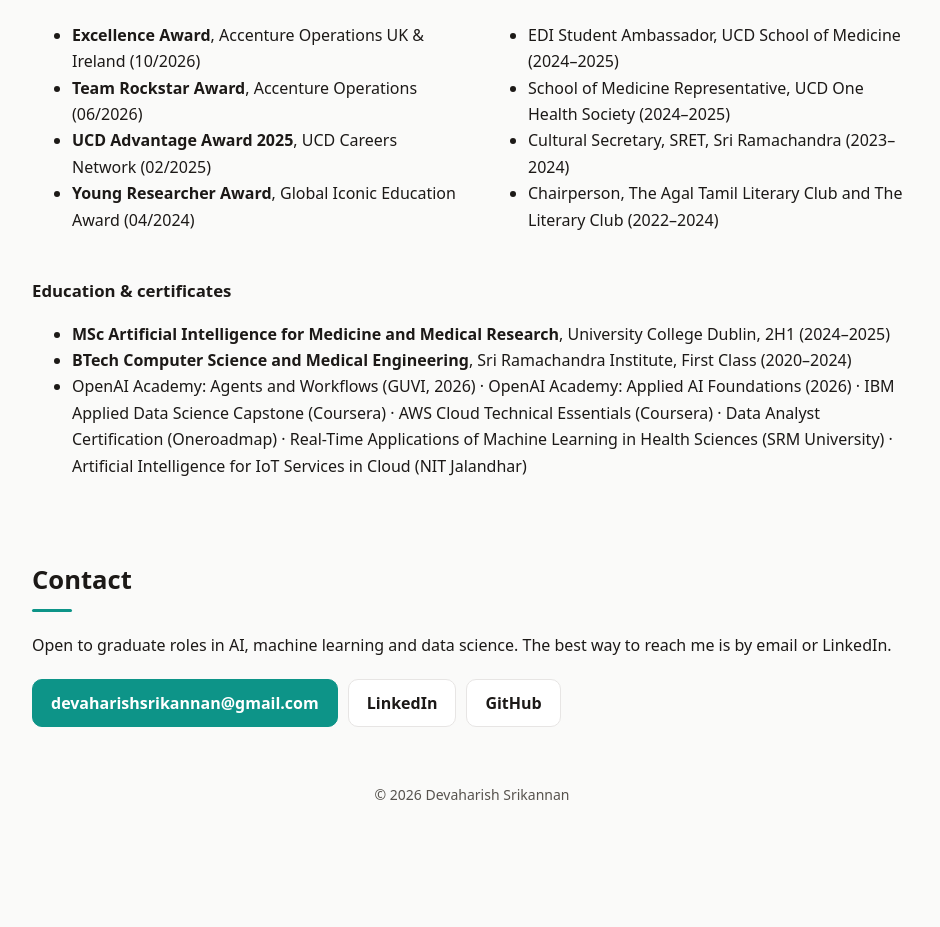
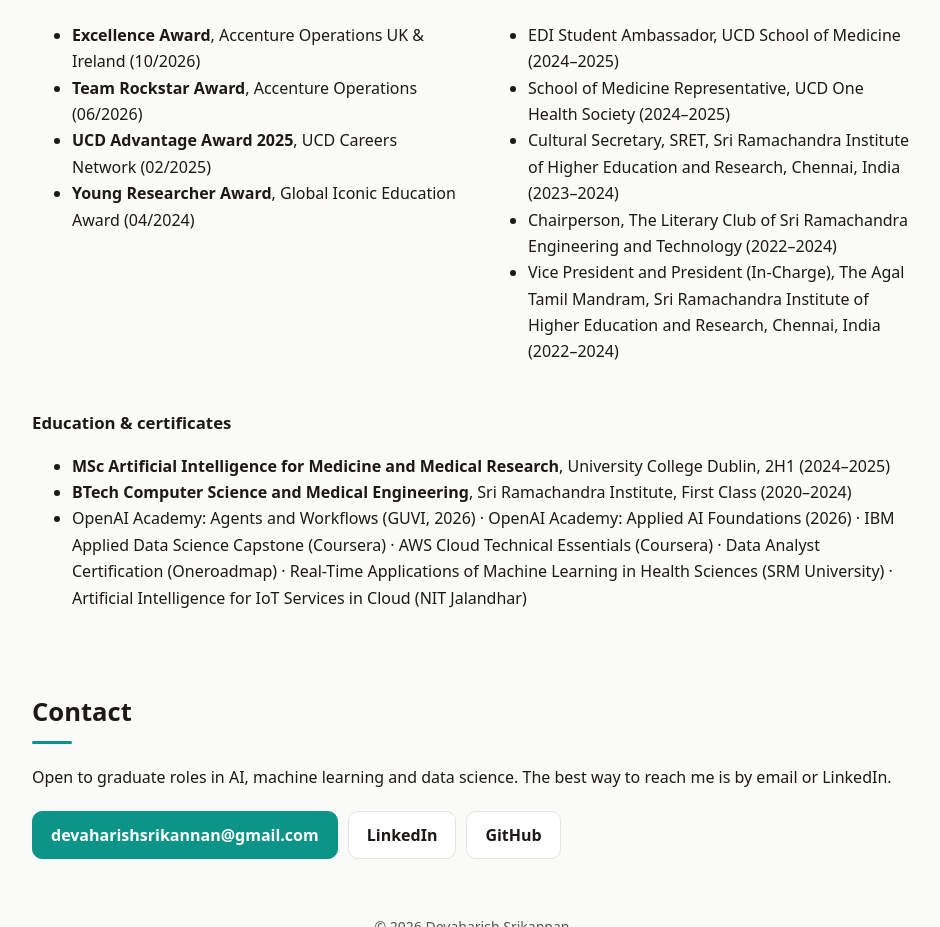
Before and after one commit to DevaharishSrikannan/DevaharishSrikannan.github.io, a plain HTML site: page index.html in a window 1280 px wide. Shown: the part 5000-5927 px from the top of the page, without its empty margins (168-1108 px from the left). Before the commit the page ends 5854 px from the top, so only its background shows below. Drawn offline with Linux system fonts and the light colour scheme.

Commit message:
Update leadership roles

```diff
--- a/index.html
+++ b/index.html
@@ -143,8 +143,9 @@
       <ul>
         <li>EDI Student Ambassador, UCD School of Medicine (2024–2025)</li>
         <li>School of Medicine Representative, UCD One Health Society (2024–2025)</li>
-        <li>Cultural Secretary, SRET, Sri Ramachandra (2023–2024)</li>
-        <li>Chairperson, The Agal Tamil Literary Club and The Literary Club (2022–2024)</li>
+        <li>Cultural Secretary, SRET, Sri Ramachandra Institute of Higher Education and Research, Chennai, India (2023–2024)</li>
+        <li>Chairperson, The Literary Club of Sri Ramachandra Engineering and Technology (2022–2024)</li>
+        <li>Vice President and President (In-Charge), The Agal Tamil Mandram, Sri Ramachandra Institute of Higher Education and Research, Chennai, India (2022–2024)</li>
       </ul>
     </div>
     <h3 class="sub">Education &amp; certificates</h3>
```
